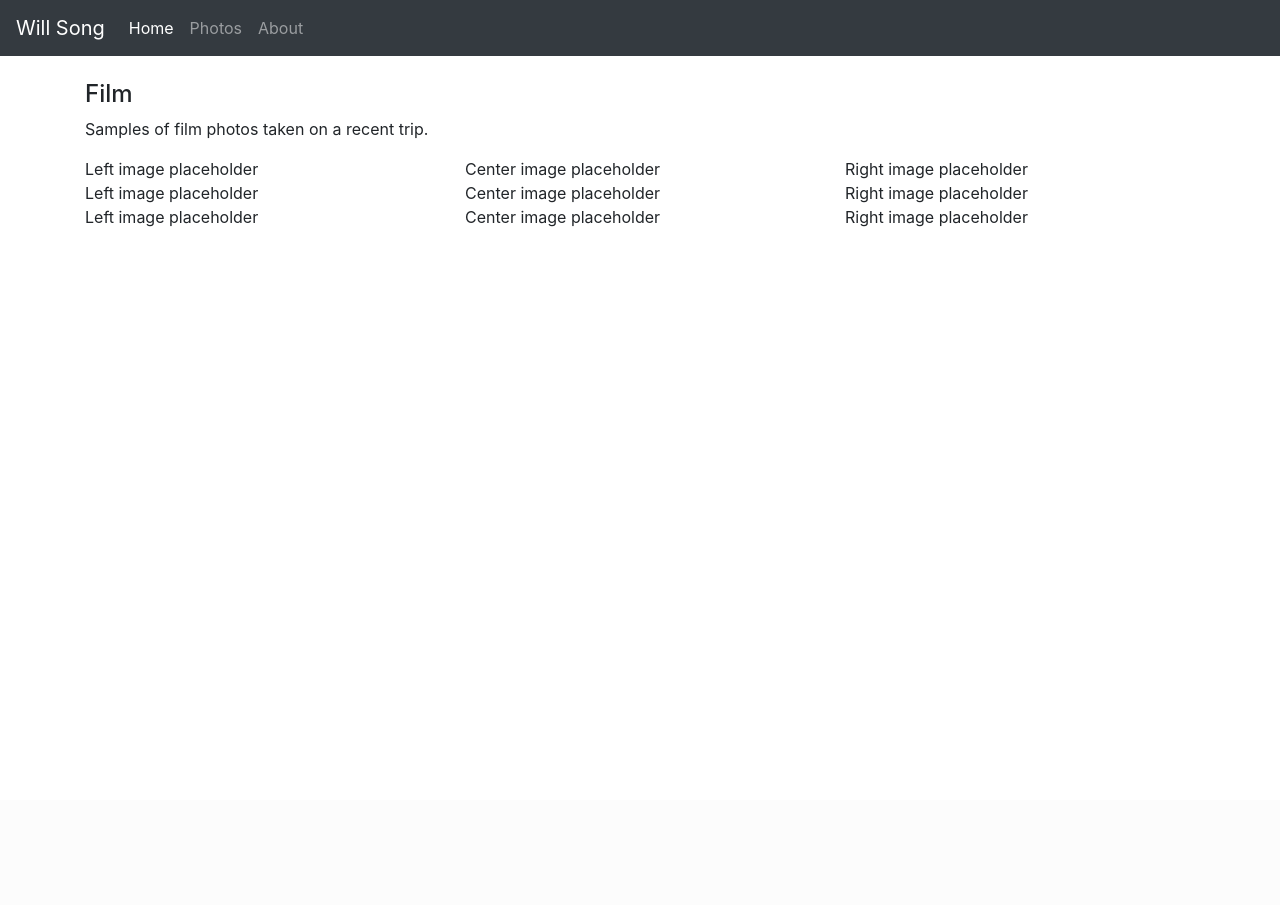
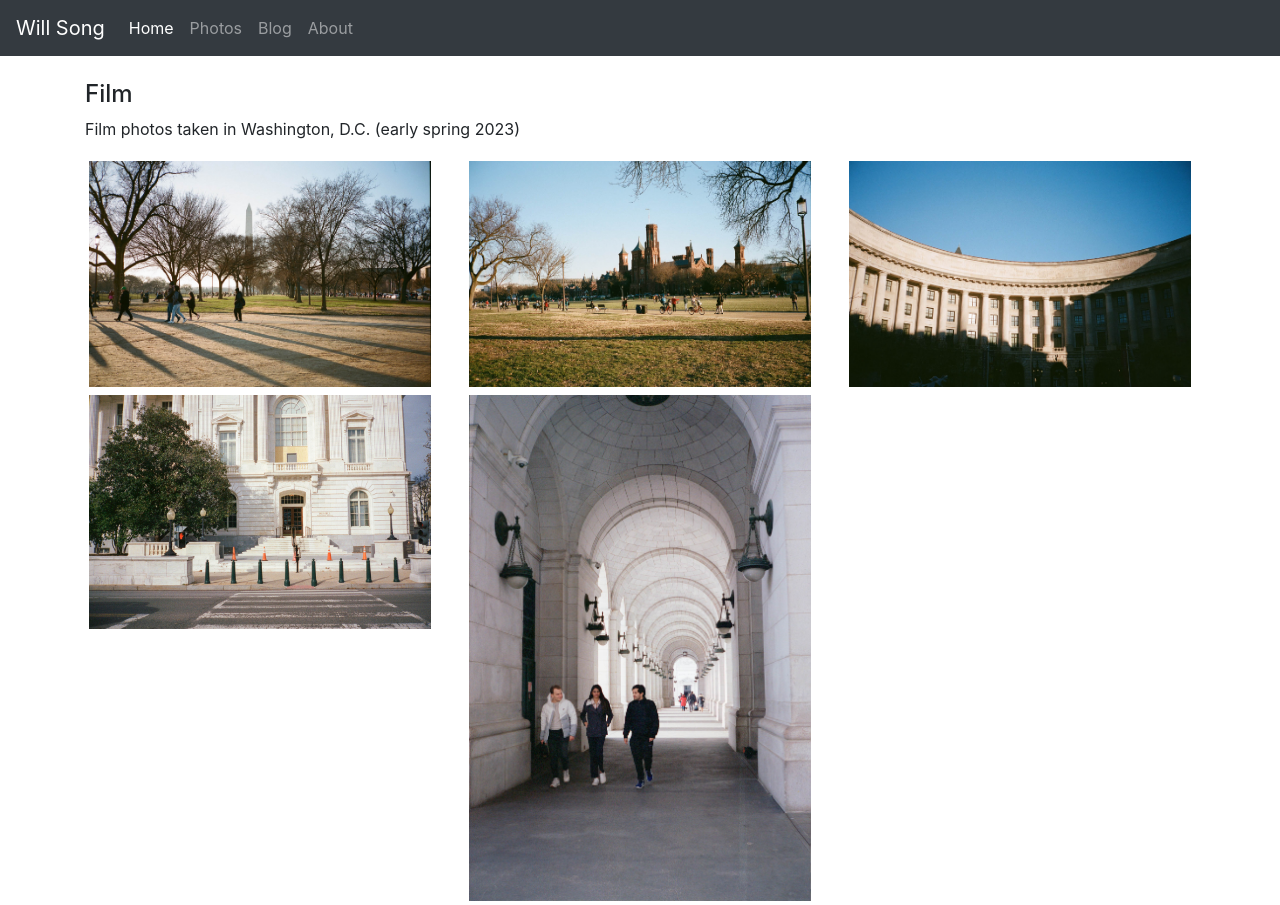
Before and after one commit to wills0ng/my-flask-app, a Flask app: page /photos in a window 1280 px wide. Before the commit the page ends 227 px from the top, so only its background shows below. Run offline with Flask 3, Linux system fonts and the light colour scheme.

Commit message:
added photos for uploading to website

```diff
--- a/templates/base.html
+++ b/templates/base.html
@@ -35,6 +35,9 @@
               <a class="nav-link" href="{{ url_for('photos')}}">Photos</a>
             </li>
             <li class="nav-item">
+              <a class="nav-link" href="{{ url_for('blogpost')}}">Blog</a>
+            </li>
+            <li class="nav-item">
               <a class="nav-link" href="{{ url_for('about')}}">About</a>
             </li>
 
--- a/templates/photos.html
+++ b/templates/photos.html
@@ -3,21 +3,50 @@
 {% block content %}
 <div class="container">
     <h4>Film</h4>
-    <p>Samples of film photos taken on a recent trip.</p>
+    <p>Film photos taken in Washington, D.C. (early spring 2023)</p>
     <div class="row">
-        <div class="col-sm-4 left">Left image placeholder</div>
-        <div class="col-sm-4 center">Center image placeholder</div>
-        <div class="col-sm-4 center">Right image placeholder</div>
+        <div class="col-sm-4 left">
+            <img
+              class="img-thumbnail"
+              src="static/img/000070280032.jpg"
+              width="500em"
+              style="border: 0px solid #000000"
+            />
+            </div>
+        <div class="col-sm-4 center">
+            <img
+              class="img-thumbnail"
+              src="static/img/000070280034.jpg"
+              width="500em"
+              style="border: 0px solid #000000"
+            />
+            </div>
+        <div class="col-sm-4 right">
+            <img
+              class="img-thumbnail"
+              src="static/img/000070280035.jpg"
+              width="500em"
+              style="border: 0px solid #000000"
+            />
+            </div>
     </div>
     <div class="row">
-        <div class="col-sm-4 left">Left image placeholder</div>
-        <div class="col-sm-4 center">Center image placeholder</div>
-        <div class="col-sm-4 center">Right image placeholder</div>
+        <div class="col-sm-4 left">
+            <img
+              class="img-thumbnail"
+              src="static/img/Untitled (11).jpg"
+              width="500em"
+              style="border: 0px solid #000000"
+              />
+            </div>
+        <div class="col-sm-4 center">
+            <img
+              class="img-thumbnail
+              "src="static/img/Untitled (17).jpg"
+              width="500em"
+              style="border: 0px solid #000000"
+              />
+            </div>
     </div>
-    <div class="row">
-        <div class="col-sm-4 left">Left image placeholder</div>
-        <div class="col-sm-4 center">Center image placeholder</div>
-        <div class="col-sm-4 center">Right image placeholder</div>
-    </div>
-</div>
+
 {% endblock %}
```
Also changed, not shown: templates/blogpost.html (+8 -9 lines), static/img/000070280020.jpg (added), static/img/000070280032.jpg (added), static/img/000070280034.jpg (added), static/img/000070280035.jpg (added), static/img/Untitled (11).jpg (added), static/img/Untitled (17).jpg (added), static/img/Untitled (21).jpg (added), 3 other files.
